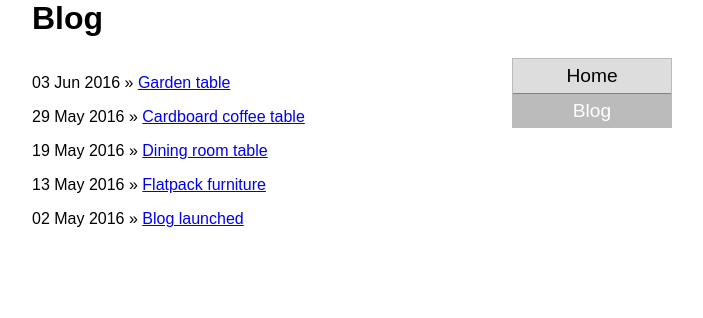
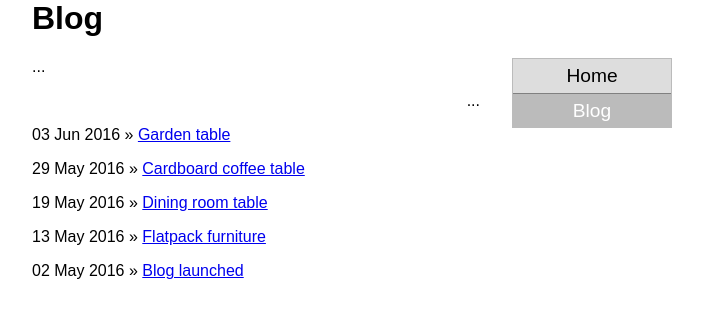
Before and after one commit to arfwilliamson/arfwilliamson.github.io, a Jekyll site: the page built from blog.html, in a window 1280 px wide. Shown: the top 318 px of the page, without its empty margins (208-911 px from the left). Built offline with Jekyll 4.4.1, drawn with Linux system fonts in a browser that asks for light colours.

Commit message:
Update blog.html

```diff
--- a/blog.html
+++ b/blog.html
@@ -2,7 +2,8 @@
 layout: default
 title: Blog
 ---
-<p align=right> </p>
+<p align=left> ...</p>
+<p align=right> ...</p>
 {% for post in site.posts %}
     <p>
       {{ post.date | date_to_string }}
```
